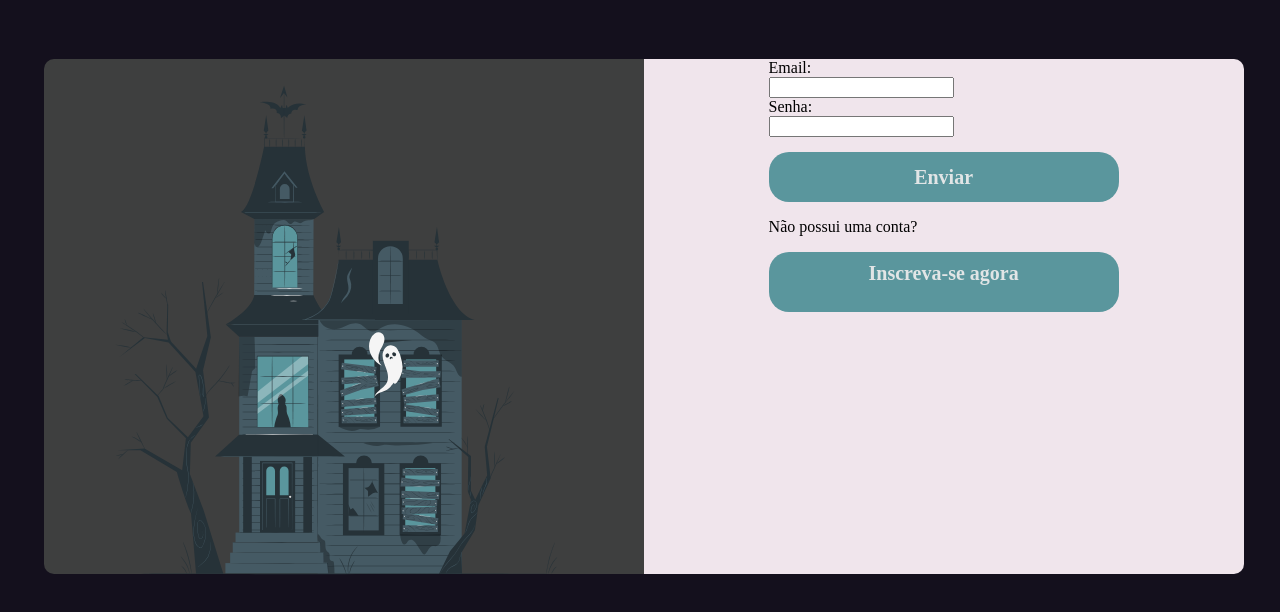
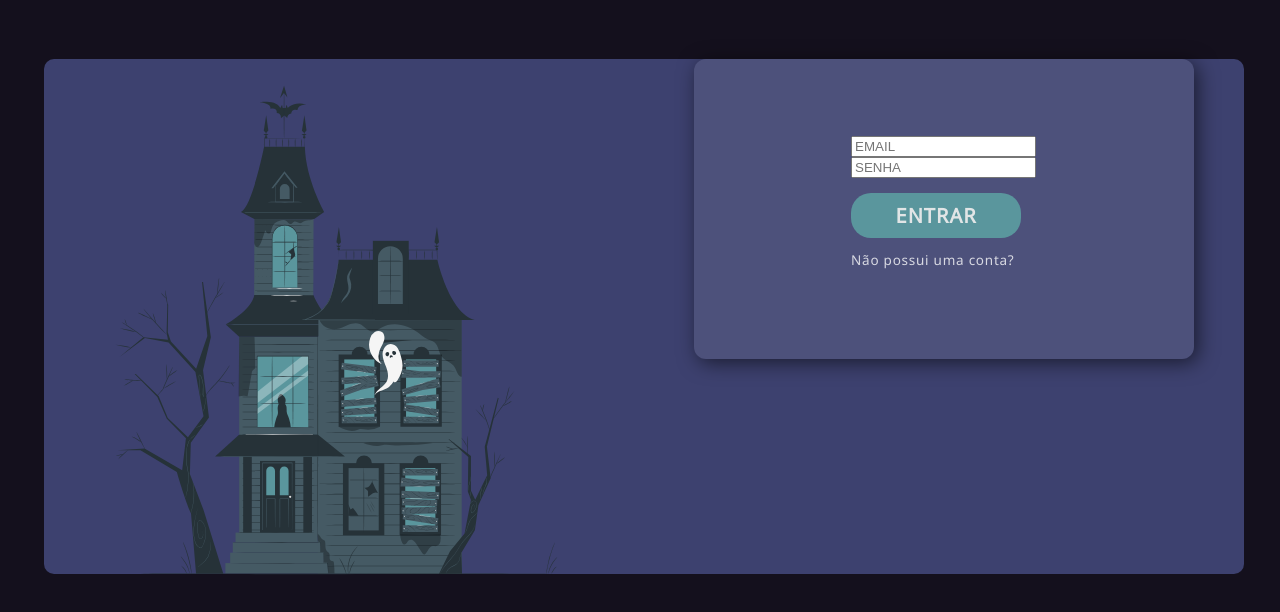
Before and after one commit to AndrewLFL/Projeto-DAW, a plain HTML site: page paginas/entrar.html in a window 1280 px wide. Shown: the part 124-736 px from the top of the page. Drawn offline with Linux system fonts and the light colour scheme; a web font is replaced by a local one.

Commit message:
começando o login

```diff
--- a/estilos/entrar.css
+++ b/estilos/entrar.css
@@ -17,7 +17,8 @@ header{
     align-items: center;
     }
 
-    li{
+    li
+    {
         font-family: 'Labrada', sans-serif;
         display: inline-block;
         margin: 10px;
@@ -57,14 +58,14 @@ div#container
 #div-right{
     display: flex;
     justify-content: center;
-    background-color: #f0e5ec;
+    background-color: rgb(61, 65, 111);
     width: 600px;
     height: 515px;
     border-radius: 0px 10px 10px 0px ;
 }
 
 #div-left{
-    background-color: rgb(62, 63, 63);
+    background-color: rgb(61, 65, 111);
     width: 600px;
     height: 515px;
     border-radius: 10px 0px 0px 10px ;
@@ -73,19 +74,36 @@ div#container
     align-items: center;
 }
 
+#formulario{
+    width: 500px;
+    height: 300px;
+    background-color: rgb(77, 81, 123);
+    display: flex;
+    flex-direction: column;
+    justify-content: center;
+    align-items: center;
+    border-radius: 12px;
+    box-shadow: 4px 4px 20px rgba(0, 0, 0, 0.562);
+}
+
+#mail{
+
+}
+
 #botao{
     background-color: #5a969d;
     color: #ebebebee;
     margin-top: 15px;
-    height: 50px;
-    width: 350px;
+    height: 45px;
+    width: 170px;
     border-radius: 20px;
     border: none;
     outline: none;
     font-size: 20px;
-    font-family: "Labrada",serif;
+    font-family: "Noto Sans",serif;
     font-style: black;
-    font-weight: 600;
+    font-weight: 800;
+    letter-spacing: 1px;
 }
 
 #btn{
@@ -106,3 +124,10 @@ div#container
     justify-content: center;
     align-items: center;
 }
+
+#cad{
+    color: rgb(216, 217, 226);
+    font-family: "Noto Sans",serif;
+    font-size: 13.5px;
+    letter-spacing: 0.75px;
+}
--- a/paginas/entrar.html
+++ b/paginas/entrar.html
@@ -23,26 +23,24 @@
             <img src="../imagens/haunted-house-animate.svg" alt="casa" id="house">
         </div>
         <div id="div-right">
+            <div id="formulario">
                 <form action="post">
                     <div>
-                    <label for="mail">Email: </label> <br>
-                    <input type="email" name="mail" id="mail">
+                        <input type="email" name="mail" id="mail" placeholder="EMAIL">
                     </div>
                     <div>
-                    <label for="senha">Senha: </label> <br>
-                    <input type="password" name="senha" id="senha">
+                        <input type="password" name="senha" id="senha" placeholder="SENHA">
                     </div>
                     <div id="btn-enviar">
-                    <input type="submit" value="Enviar" id="botao">
+                        <input type="submit" value="ENTRAR" id="botao">
                     </div>
                     <div>
+                        <a href="cadastro.html" id="cad">
                             <p>Não possui uma conta?</p>
-                    <a href="cadastro.html">
-                        <div id="btn">Inscreva-se agora</div>
                         </a>
-
                     </div>
                 </form>
+            </div>
         </div>
 
     </div>
```
Lines whose indentation alone changed are shown as unchanged.
